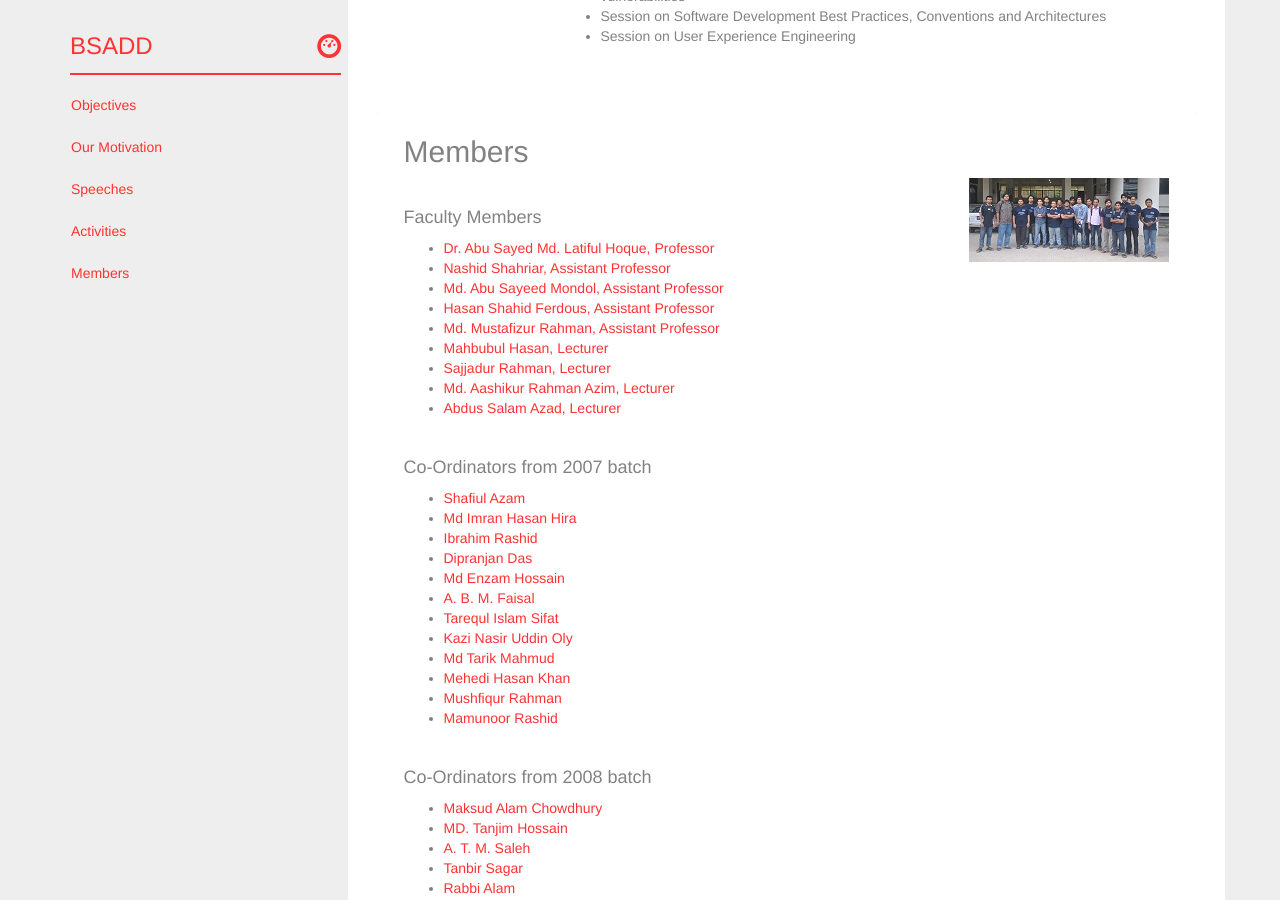
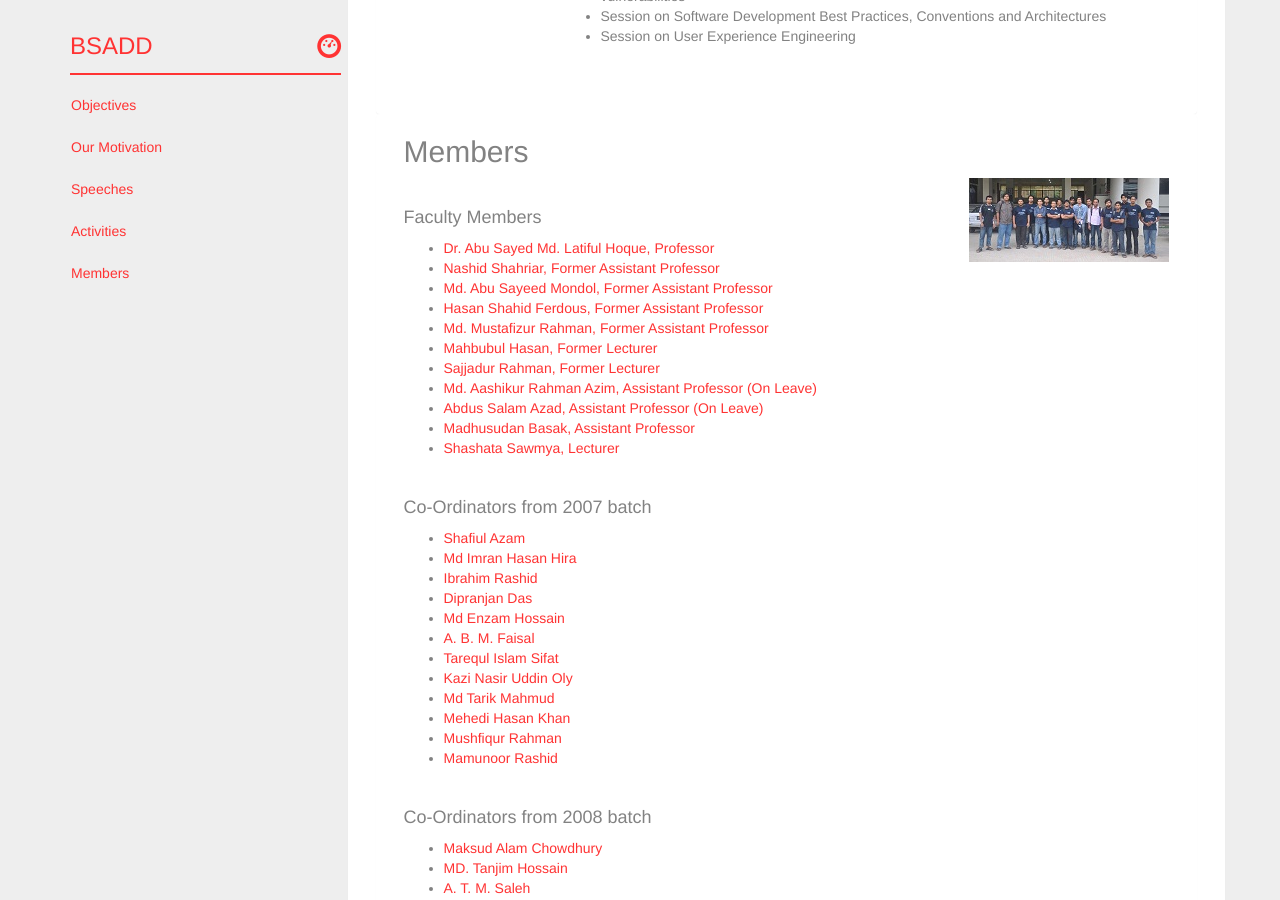
Before and after one commit to bsadd/bsadd.github.io, a Jekyll site: the page built from index.html, in a window 1280 px wide and 900 px high, scrolled down 3924 px. Built offline with Jekyll 4.4.1, drawn with Linux system fonts in a browser that asks for light colours; some of the changed text lies outside the part shown.

Commit message:
repaired faculty list

```diff
--- a/_data/members.yml
+++ b/_data/members.yml
@@ -1,23 +1,27 @@
 - category:  Faculty Members
   list:
     - name: Dr. Abu Sayed Md. Latiful Hoque, Professor
-      link: http://cse.buet.ac.bd/faculty/facdetail.php?id=asmlatifulhoque
-    - name: Nashid Shahriar, Assistant Professor
+      link: https://cse.buet.ac.bd/faculty/facdetail.php?id=asmlatifulhoque
+    - name: Nashid Shahriar, Former Assistant Professor
       link: http://cse.buet.ac.bd/faculty/facdetail.php?id=nshahriar
-    - name: Md. Abu Sayeed Mondol, Assistant Professor
+    - name: Md. Abu Sayeed Mondol, Former Assistant Professor
       link: http://cse.buet.ac.bd/faculty/facdetail.php?id=sayeedmondol
-    - name: Hasan Shahid Ferdous, Assistant Professor
+    - name: Hasan Shahid Ferdous, Former Assistant Professor
       link: http://cse.buet.ac.bd/faculty/facdetail.php?id=webtonmoy
-    - name: Md. Mustafizur Rahman, Assistant Professor
+    - name: Md. Mustafizur Rahman, Former Assistant Professor
       link: http://cse.buet.ac.bd/faculty/facdetail.php?id=mmrahman
-    - name: Mahbubul Hasan, Lecturer
-      link: https://www.linkedin.com/pub/md-mahbubul-hasan
-    - name: Sajjadur Rahman, Lecturer
+    - name: Mahbubul Hasan, Former Lecturer
+      link: https://cse.buet.ac.bd/faculty/facdetail.php?id=mahbubul
+    - name: Sajjadur Rahman, Former Lecturer
       link: http://cse.buet.ac.bd/faculty/facdetail.php?id=sunnysajjad
-    - name: Md. Aashikur Rahman Azim, Lecturer
+    - name: Md. Aashikur Rahman Azim, Assistant Professor (On Leave)
       link: http://cse.buet.ac.bd/faculty/facdetail.php?id=aashik
-    - name: Abdus Salam Azad, Lecturer
+    - name: Abdus Salam Azad, Assistant Professor (On Leave)
       link: http://cse.buet.ac.bd/faculty/facdetail.php?id=azadsalam
+    - name: Madhusudan Basak, Assistant Professor
+      link: https://cse.buet.ac.bd/faculty/facdetail.php?id=madhusudan
+    - name: Shashata Sawmya, Lecturer
+      link: https://cse.buet.ac.bd/faculty/facdetail.php?id=shashata
 
 - category:  Co-Ordinators from 2007 batch
   list:
@@ -121,7 +125,7 @@
 
 - category:  Co-Ordinators from 2015 batch
   list:
-    - name: শাশ্বত সৌম্য
+    - name: Shashata Sawmya
       link: https://www.linkedin.com/mwlite/in/shashata-sawmya
     - name: Tanjim Bin Faruk
       link: https://www.linkedin.com/in/tanjimbinfaruk/
```
